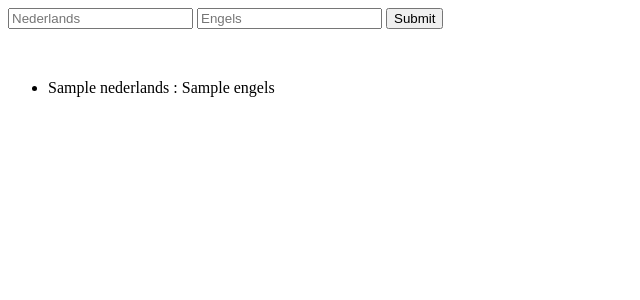
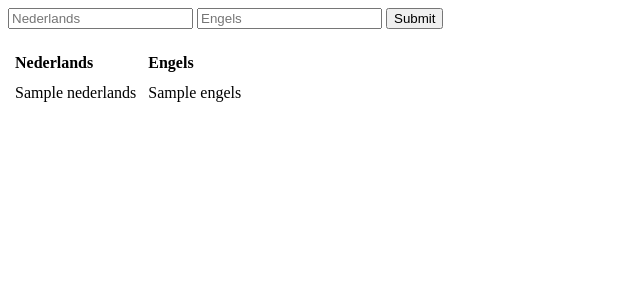
Before and after one commit to ricardopresto/mongo-test, a Node server app: template views/view.ejs in a window 1280 px wide. Shown: the top 300 px of the page, without its empty margins (0-640 px from the left). Run offline with Node 20, Linux system fonts and the light colour scheme; the template is opened without the code that fills it: most values are stand-ins (such as "Sample title", 1, 10 or a date in 2020); some libraries are stand-ins or nearby versions.

Commit message:
minor changes

```diff
--- a/app.js
+++ b/app.js
@@ -17,14 +17,10 @@ app.use(bodyParser.urlencoded({ extended: true }));
 app.use(cors());
 app.set("view engine", "ejs");
 
-/*app.get("/", async (req, res) => {
-  res.sendFile(__dirname + "/views/index.ejs");
-});
-*/
-
 app.get("/posts", async (req, res) => {
   const posts = await getPosts();
   res.render("view.ejs", { words: posts });
+  //res.json(posts);
 });
 
 app.post("/posts", (req, res) => {
--- a/views/view.ejs
+++ b/views/view.ejs
@@ -1,14 +1,32 @@
+<!DOCTYPE html>
+<html>
+<head>
+</head>
+<body>
     <form action="/posts" method="POST">
         <input type="text" placeholder="Nederlands" name="Nederlands" />
         <input type="text" placeholder="Engels" name="Engels" />
         <button type="submit">Submit</button>
     </form>
     <br>
-<ul>
+    <table cellpadding="5">
+        <tr>
+            <th>Nederlands</th>
+            <th>Engels</th>
+        </tr>
         <% for(var i=0; i<words.length; i++) {%>
-      <li>
-        <span><%= words[i].Nederlands %> : </span>
-        <span><%= words[i].Engels %></span>
-      </li>
+            <tr>
+                <td><span><%= words[i].Nederlands %></span></td>
+                <td><span><%= words[i].Engels %></span></td>
+            </tr>
         <% } %>
-  </ul>
+    </table>
+
+<style>
+th {
+  text-align: left;
+}
+</style>
+
+</body>
+</html>
```
Lines whose indentation alone changed are shown as unchanged.
